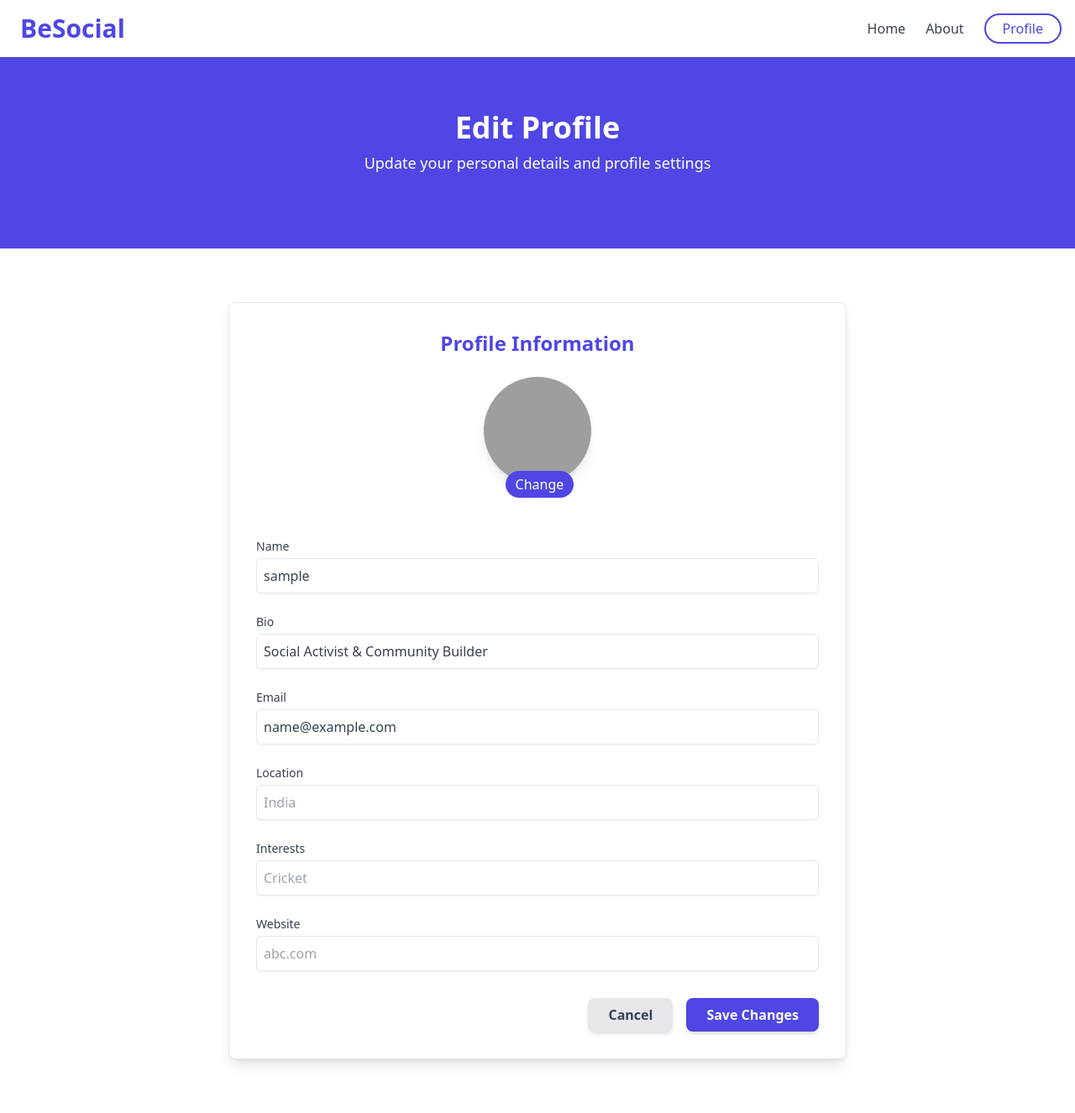
After one commit to abhay-on-git/BeSocial, a Node server app: page /update-profile in a window 1280 px wide. The commit adds this page. Shown: the whole page at 84% size. Run offline with Node 20, Linux system fonts and the light colour scheme; the visitor is signed in with stand-in values (Sample User, id 1); some libraries are stand-ins or nearby versions; grey boxes are pictures that could not be loaded.

Commit message:
added-update-profile-feature

```diff
--- a/app.js
+++ b/app.js
@@ -42,7 +42,7 @@ app.use(
 );
 app.use(passport.initialize());
 app.use(passport.session());
-passport.use(new LocalStrategy(userCollection.authenticate()));
+// passport.use(new LocalStrategy(userCollection.authenticate()));
 passport.serializeUser(userCollection.serializeUser());
 passport.deserializeUser(userCollection.deserializeUser());
 
--- a/package.json
+++ b/package.json
@@ -16,6 +16,7 @@
     "http-errors": "~1.6.3",
     "mongoose": "^8.4.3",
     "morgan": "~1.9.1",
+    "multer": "^1.4.5-lts.1",
     "passport": "^0.7.0",
     "passport-local": "^1.0.0",
     "passport-local-mongoose": "^8.0.0"
--- a/routes/index.js
+++ b/routes/index.js
@@ -3,19 +3,24 @@ var router = express.Router();
 
 /* GET home page. */
 router.get('/', function(req, res, next) {
-  res.render('index');
+  res.render('index',{ user: req.user });
 });
 router.get('/about', function(req, res, next) {
-  res.render('about');
+  res.render('about',{ user: req.user });
 });
 router.get('/signin', function(req, res, next) {
-  res.render('signin');
+  res.render('signin',{ user: req.user });
 });
 router.get('/signup', function(req, res, next) {
-  res.render('signup');
+  res.render('signup',{ user: req.user });
 });
 router.get('/forgot-password', function(req, res, next) {
-  res.render('forgot');
+  res.render('forgot',{ user: req.user });
+});
+router.get('/update-profile', function(req, res, next) {
+  res.render('editProfile',{ user: req.user });
 });
 
+
+
 module.exports = router;
--- /dev/null
+++ b/views/editProfile.ejs
@@ -0,0 +1,82 @@
+<%- include('./partials/header') %>
+<%- include('./partials/nav') %>
+
+<!-- Edit Profile Header Section -->
+<section class="w-full bg-[#4f46e5] text-white py-16 flex flex-col items-center">
+  <div class="max-w-4xl text-center px-4">
+    <h1 class="text-4xl font-bold mb-2">Edit Profile</h1>
+    <p class="text-lg mb-6">Update your personal details and profile settings</p>
+  </div>
+</section>
+
+<!-- Edit Profile Form Section -->
+<section class="w-full py-16 bg-white-300 text-gray-700">
+  <div class="max-w-3xl mx-auto px-4">
+    <form action="/users/update-profile" method="POST" enctype="multipart/form-data" class="bg-white p-8 rounded-lg border-[0.5px] shadow-lg">
+    <input type="hidden" name="oldAvatar" value="<%= user.avatar %>">
+      <h2 class="text-2xl text-center font-bold mb-6 text-[#4f46e5]">Profile Information</h2>
+
+      <!-- Profile Picture -->
+      <div class="flex flex-col items-center mb-8">
+        <div class="relative mb-4">
+          <img id="avatar-preview" src="<%= user.avatar %>" alt="User Avatar" class="rounded-full h-32 w-32 mb-4 shadow-lg object-cover">
+          <button type="button" id="change-avatar-button" class="absolute bottom-0 left-[20%] bg-[#4f46e5] text-white py-1 px-3 rounded-full hover:bg-[#3f40d1] transition duration-300">Change</button>
+        </div>
+        <input type="file" name="avatar" id="avatar-input" class="hidden" accept="image/*">
+      </div>
+
+      <!-- Personal Information -->
+      <div class="grid grid-cols-1 gap-6 mb-8">
+        <div>
+          <label for="name" class="block text-sm font-medium text-gray-700">Name</label>
+          <input placeholder="username" type="text" name="username" id="name" value="<%= user.username %>" class="mt-1 p-2 w-full border rounded-md shadow-sm focus:ring-[#4f46e5] focus:border-[#4f46e5]">
+        </div>
+        <div>
+          <label for="bio" class="block text-sm font-medium text-gray-700">Bio</label>
+          <input placeholder="I do Social Contributions..." type="text" name="bio" id="bio" value="<%= user.bio %>" class="mt-1 p-2 w-full border rounded-md shadow-sm focus:ring-[#4f46e5] focus:border-[#4f46e5]">
+        </div>
+        <div>
+          <label for="email" class="block text-sm font-medium text-gray-700">Email</label>
+          <input placeholder="abc@gmail.com" type="email" name="email" id="email" value="<%= user.email %>" class="mt-1 p-2 w-full border rounded-md shadow-sm focus:ring-[#4f46e5] focus:border-[#4f46e5]">
+        </div>
+        <div>
+          <label for="location" class="block text-sm font-medium text-gray-700">Location</label>
+          <input placeholder="India" type="text" name="location" id="location" value="<%= user.location %>" class="mt-1 p-2 w-full border rounded-md shadow-sm focus:ring-[#4f46e5] focus:border-[#4f46e5]">
+        </div>
+        <div>
+          <label for="interests" class="block text-sm font-medium text-gray-700">Interests</label>
+          <input placeholder="Cricket" type="text" name="interests" id="interests" value="<%= user.interests %>" class="mt-1 p-2 w-full border rounded-md shadow-sm focus:ring-[#4f46e5] focus:border-[#4f46e5]">
+        </div>
+        <div>
+          <label for="website" class="block text-sm font-medium text-gray-700">Website</label>
+          <input placeholder="abc.com" type="url" name="website" id="website" value="<%= user.website %>" class="mt-1 p-2 w-full border rounded-md shadow-sm focus:ring-[#4f46e5] focus:border-[#4f46e5]">
+        </div>
+      </div>
+
+      <!-- Actions -->
+      <div class="flex justify-end space-x-4">
+        <a href="/users/profile" class="inline-block bg-gray-200 text-gray-700 font-bold py-2 px-6 rounded-lg shadow-md hover:bg-gray-300 transition duration-300">Cancel</a>
+        <button type="submit" class="inline-block bg-[#4f46e5] text-white font-bold py-2 px-6 rounded-lg shadow-md hover:bg-[#3f40d1] transition duration-300">Save Changes</button>
+      </div>
+    </form>
+  </div>
+</section>
+
+<script>
+    document.getElementById('change-avatar-button').addEventListener('click', function() {
+      document.getElementById('avatar-input').click();
+    });
+
+    document.getElementById('avatar-input').addEventListener('change', function(event) {
+      if (event.target.files && event.target.files[0]) {
+        var reader = new FileReader();
+        reader.onload = function(e) {
+          document.getElementById('avatar-preview').src = e.target.result;
+        };
+        reader.readAsDataURL(event.target.files[0]);
+        // console.log(reader.readAsDataURL(event.target.files[0]))
+      }
+    });
+  </script>
+
+<%- include('./partials/footer') %>
--- a/views/partials/nav.ejs
+++ b/views/partials/nav.ejs
@@ -28,6 +28,16 @@
           About
         </a>
       </li>
+      <% if (locals.user) { %>
+        <li>
+          <a
+            href="/users/profile/<% locals.user._id %>"
+            class="border-2 border-[#4f46e5] text-[#4f46e5] rounded-full py-[5px] px-5 hover:bg-[#4f46e5] hover:text-white transition duration-300"
+          >
+            Profile
+          </a>
+        </li>
+      <% }else { %>
         <li>
           <a
             href="/signin"
@@ -44,6 +54,7 @@
             Sign Up
           </a>
         </li>
+        <% } %>
     </ul>
   </div>
 </nav>
--- a/views/signin.ejs
+++ b/views/signin.ejs
@@ -3,7 +3,7 @@
 <div class="bg-white-300 h-[40vmax] flex items-center justify-center">
     <div class="bg-white border-[0.5px] shadow-lg rounded-lg p-8 max-w-sm w-full">
       <h2 class="text-2xl font-bold text-center mb-6 text-[#4f46e5]">Sign In</h2>
-      <form action="/users/signin" method="POST">
+      <form action="/users/signin" method="post">
         <div class="mb-4">
           <label class="block text-gray-700 mb-2" for="email">Email</label>
           <input class="w-full px-3 py-2 border rounded-lg" type="email" id="email" name="email" placeholder="Enter your email" required>
```
Also changed, not shown: models/userCollection.js (+24 -2 lines), routes/users.js (+48 -13 lines), utils/multer.js (added, +33 -0 lines), views/profile.ejs (+9 -12 lines), public/images/1719226213579-6.png (added), public/images/default-profile-picture-avatar-u.png (added), 1 other file. Lines whose indentation alone changed are shown as unchanged.
